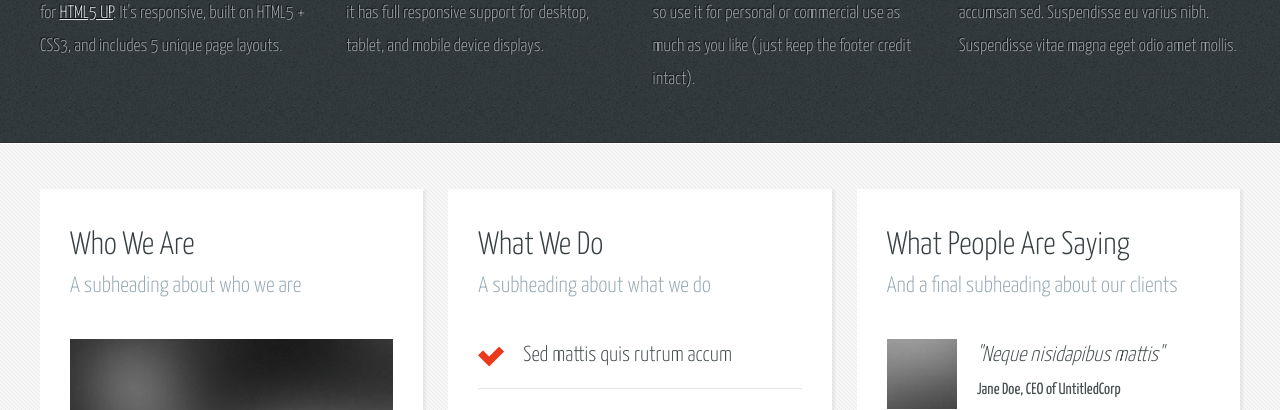
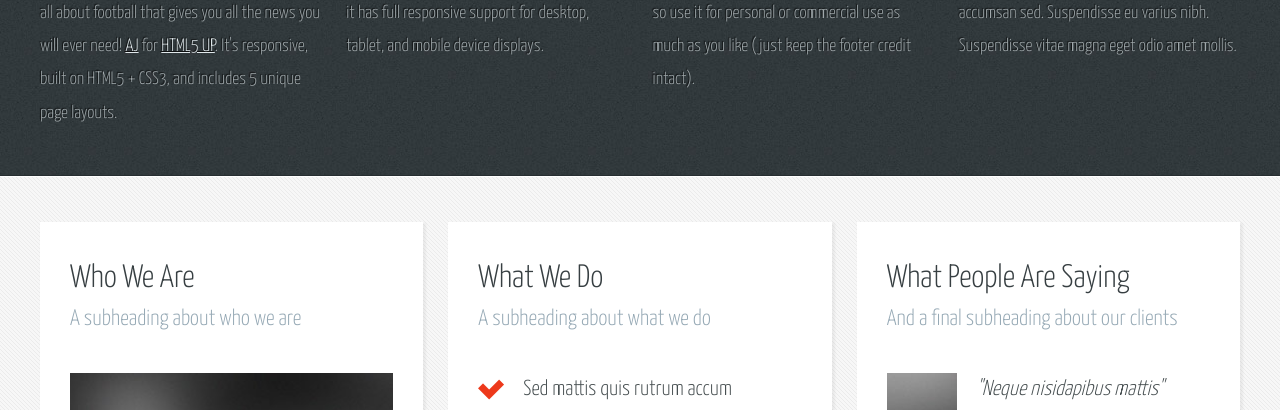
Before and after one commit to FootballBantr/footballbantr.github.io, a plain HTML site: page index.html in a window 1280 px wide. Shown: the part 690-1100 px from the top of the page. Drawn offline with Linux system fonts and the light colour scheme.

Commit message:
text change

```diff
--- a/index.html
+++ b/index.html
@@ -71,8 +71,7 @@
 											<a href="#" class="bordered-feature-image"><img src="images/pic01.jpg" alt="" /></a>
 											<h2>Welcome to Football Bantr!</h2>
 											<p>
-												This is <strong>Football Bantr!</strong>, a free site template
-												by <a href="http://n33.co/">AJ</a> for
+												This is <strong>Football Bantr!</strong>, A awesome free website all about football that gives you all the news you will ever need! <a href="http://n33.co/">AJ</a> for
 												<a href="http://html5up.net">HTML5 UP</a>. It's responsive,
 												built on HTML5 + CSS3, and includes 5 unique page layouts.
 											</p>
```
